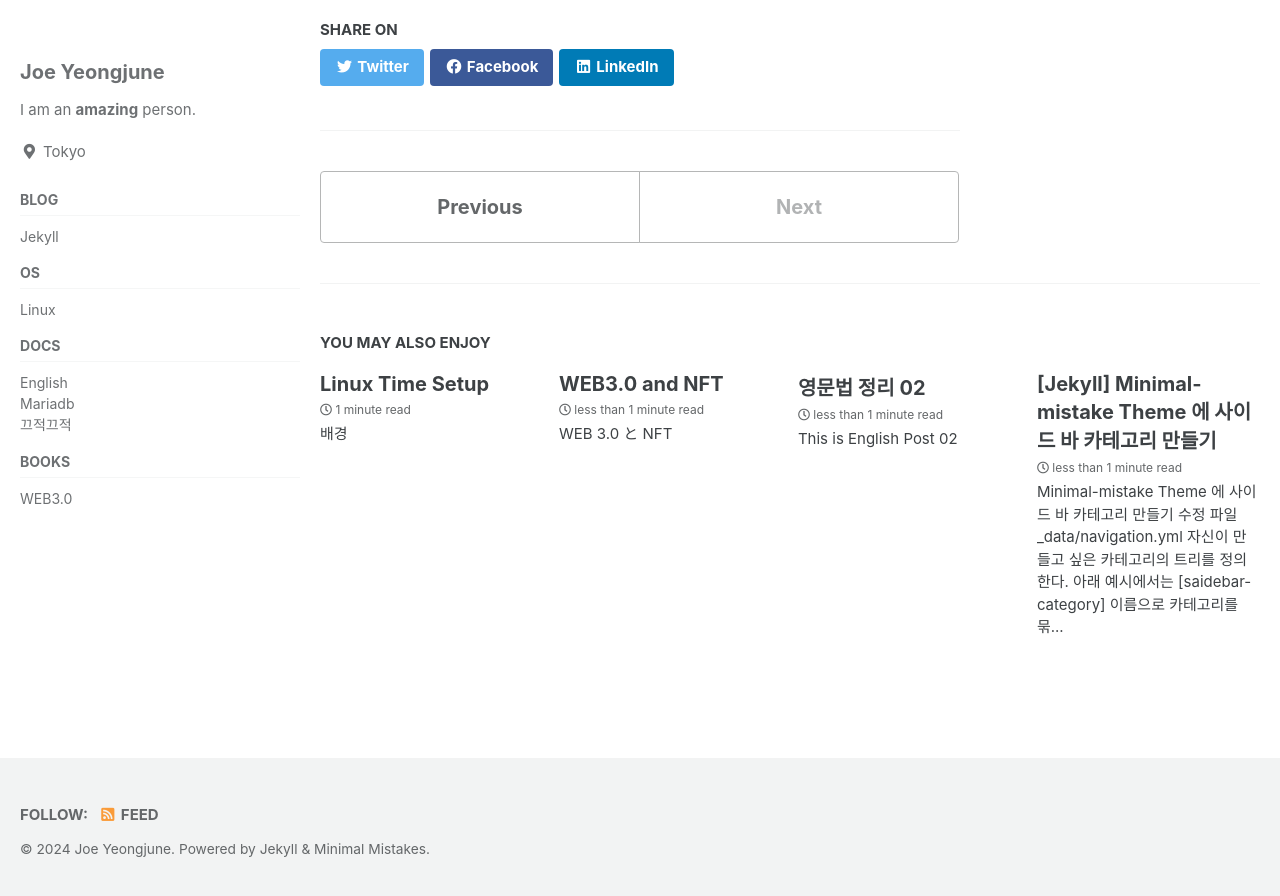
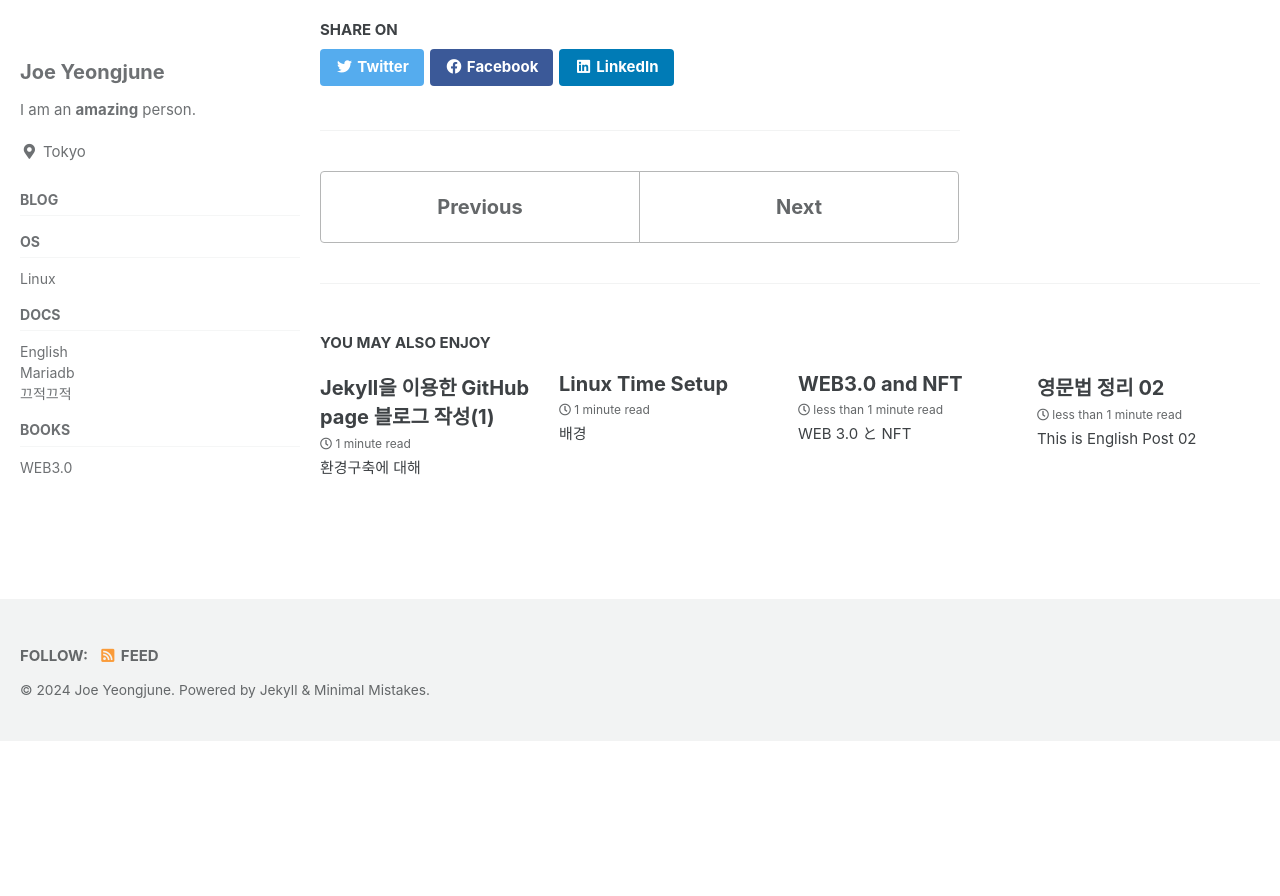
Before and after one commit to joejoeicandoit/joejoeicandoit.github.io, a Jekyll site: the page built from _posts/wikies/2024-02-09-wiki.md, in a window 1280 px wide and 900 px high, scrolled down 653 px. Shown: the top 896 px of the window. Built offline with Jekyll 4.4.1, drawn with Linux system fonts in a browser that asks for light colours; cached includes are drawn as plain includes; after the commit the page ends 1394 px from its top, so only the background shows below that; some of the changed lines change nothing that is shown.

Commit message:
modify jekyll

````diff
--- a/_data/navigation.yml
+++ b/_data/navigation.yml
@@ -17,11 +17,14 @@ main:
     url: /about
 
 saidebar-category:
+  #- title: "Blog"
+  #  children:
+  #    - title: "Jekyll"
+  #      url: /jekyll
+  #      category: "jekyll"
   - title: "Blog"
-    children:
-      - title: "Jekyll"
-        url: /jekyll
-        category: "jekyll"
+    url: /jekyll
+    category: "jekyll"
   - title: "OS"
     children:
       - title: "Linux"
--- /dev/null
+++ b/_posts/Jekyll/2024-02-15-jekyll+oraclelinux.md
@@ -0,0 +1,129 @@
+---
+title: "Jekyll을 이용한 GitHub page 블로그 작성(1)"
+date: 2024-02-15 00:00:00 +0900
+layout: posts
+category: jekyll
+mermaid: true
+author_profile: true
+sidebar:
+    nav: "saidebar-category"
+---
+
+# 환경구축에 대해
+
+`Oracle Linux server` 를 사용해서 개발 환경을 구축 했습니다.
+이유는 linux의 공부 목적도 있었지만, Windows에서 구축할때 에러가 너무 많이 발생해서,
+제대로 해보기도 전에 지칠꺼 같았기 때문입니다.
+※Windows는 훗날 다시 도전해 보고, 내용 정리 되면 업로드할 예정!
+
+## 1. Git
+
+```
+## git 설치
+$ sudo yum -y install git
+
+## 확인
+$ git --version
+```
+
+## 2. rbenv
+
+```
+## rbenv 설치
+$ git clone https://github.com/sstephenson/rbenv.git ~/.rbenv
+
+## 확인
+ls -d ~/.rbenv
+```
+
+## 3. ruby-build
+
+```
+## ruby-build 설치
+$ git clone https://github.com/sstephenson/ruby-build.git ~/.rbenv/plugins/ruby-build
+
+## 확인
+$ ls -d ~/.rbenv/plugins/ruby-build
+```
+
+## 4. .bash_profile
+
+```
+## 설정
+$ echo '# rbenv' >> ~/.bash_profile
+$ echo 'export PATH="$HOME/.rbenv/bin:$PATH"' >> ~/.bash_profile
+$ echo 'eval "$(rbenv init -)"' >> ~/.bash_profile
+
+## 확인
+$ cat ~/.bash_profile
+
+## 적용
+$ exec $SHELL --login
+```
+
+## 5. packge
+
+```
+## ruby 설치에 필요한 패키지 설치
+$ sudo yum -y install bzip2 gcc openssl-devel readline-devel zlib-devel
+
+## 확인
+$ bzip2 --version
+$ gcc --version
+$ yum list installed | grep openssl-devel
+$ yum list installed | grep readline-devel
+$ yum list installed | grep zlib-devel
+```
+
+## 6. ruby
+
+```
+## rbenv 버전 확인
+$ rbenv --version
+
+## 설치 가능한 ruby 리스트 확인
+$ rbenv install --list
+
+## ruby 설치
+$ rbenv install <version>
+
+## 설치한 ruby의 리스트 확인(※설치 하지 않은 버전은 표시되지 않는다.)
+$ rbenv versions
+
+## 사용할 ruby 버전 설정
+$ rbenv global <version>
+
+※ `global` 로 지정된 버전은 유저가 `$ ruby` 명령어를 실행 했을때 사용되는 버전이고, `local` 로 지정된 버전은 유저가 특정 디렉토리에서 `$ ruby` 명령어를 실행 했을때 사용되는 버전입니다. 간단히 말하면, 하나의 버전을 사용할지 디렉토리 마다 다른 버전을 설정 해서 사용할지를 설정할 수 있습니다.
+
+## ruby 버전 확인
+$ ruby -v
+```
+
+## 7. jekyll
+
+```
+## jekyll and bundler 설치
+$ gem install jekyll bundler
+
+## jekyll 사이트용 디렉토리 생성
+$ jekyll new ~/myblog
+
+## 이동
+$ cd ~/myblog
+
+## 사이트를 빌드하고 로컬 서버에 적용
+$ bundle exec jekyll serve --host=<oraclelinux IP>
+
+브라우저를 열고 `http//<oraclelinux IP>:4000` 으로 접속 한다.
+
+## 만약, 구축한 서버와 브라우저가 같은 PC일 경우라면, `--host` 옵션을 안넣어도 괜찮다.
+$ bundle exec jekyll serve
+
+브라우저를 열고 `http//localhost:4000` 으로 접속.
+```
+
+<hr>
+
+## 참고
+
+- [jekyll DOCS:빠른시작](https://jekyllrb-ko.github.io/docs/)
````
